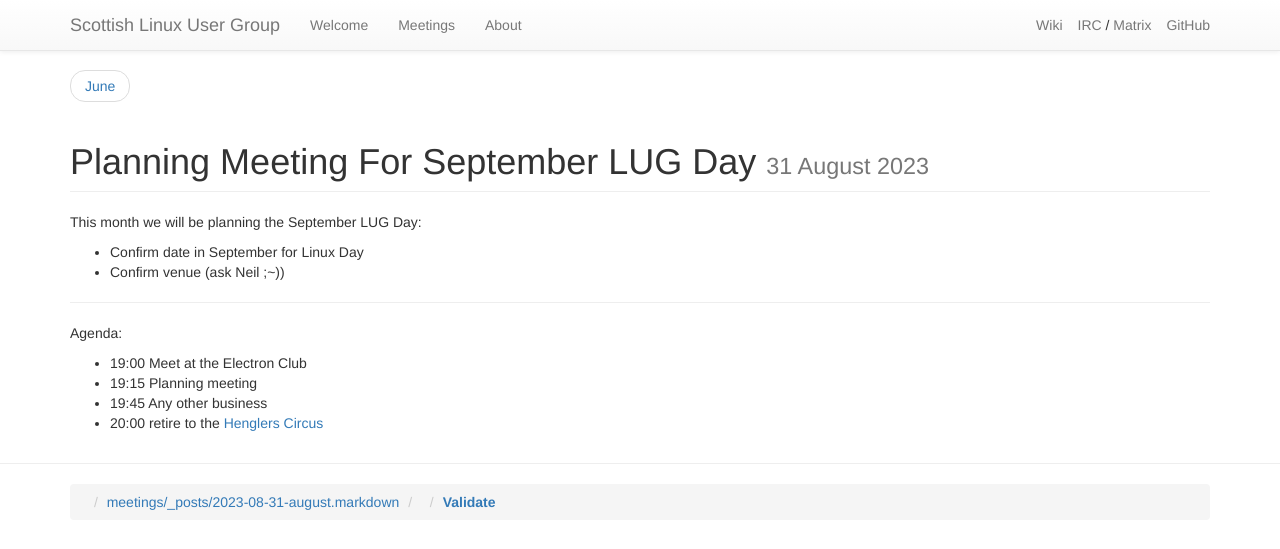
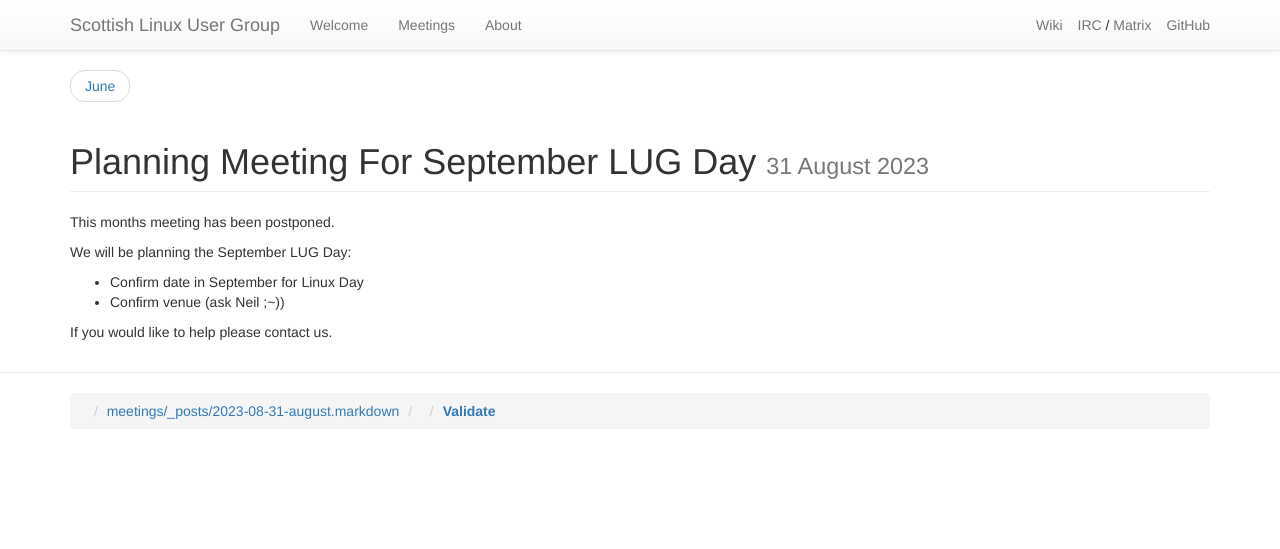
Before and after one commit to ScotLUG/scotlug.github.io, a Jekyll site: the page built from meetings/_posts/2023-08-31-august.markdown, in a window 1280 px wide. Shown: the top 549 px of the page. Built offline with Jekyll 4.4.1, drawn with Linux system fonts in a browser that asks for light colours; nearby versions of some CDN libraries; library files that are not in the unit come from our copies.

Commit message:
Postpone August meeting

```diff
--- a/index.markdown
+++ b/index.markdown
@@ -11,8 +11,7 @@ lead: This is the official site for the **Scottish Linux User Group** in Glasgow
 <!-- /* comment out until august 2023 */
 The next meeting, **[{{ meeting.title }}]({{ meeting.url }})**, is on {{ meeting.date | date: "%A, %-d %B" }}.
 -->
-We are having a break in [June](/meetings/2023/june.html), with the next meeting in [August](/meetings/2023/august.html).
-
+We are in the process of planning an event for September 2023, and will hopefully return to regular Thursday talks.
 
 Meetings are usually held at 19:00, with the talk beginning at 19:15, every last Thursday of the month at the [Electron Club][].  Check out our past meetings, what's on this month, and what might be coming up on our [meetings](/meetings) page.
 
--- a/meetings/_posts/2023-08-31-august.markdown
+++ b/meetings/_posts/2023-08-31-august.markdown
@@ -2,17 +2,11 @@
 title: Planning Meeting For September LUG Day
 ---
 
-This month we will be planning the September LUG Day:
+This months meeting has been postponed.
+
+We will be planning the September LUG Day:
 
  * Confirm date in September for Linux Day
  * Confirm venue (ask Neil ;~))
 
-
----
-
-Agenda:
-
- * 19:00 Meet at the Electron Club
- * 19:15 Planning meeting
- * 19:45 Any other business
- * 20:00 retire to the [Henglers Circus](https://goo.gl/maps/VcULEpKxQhmujM3v8)
+If you would like to help please contact us.
```
